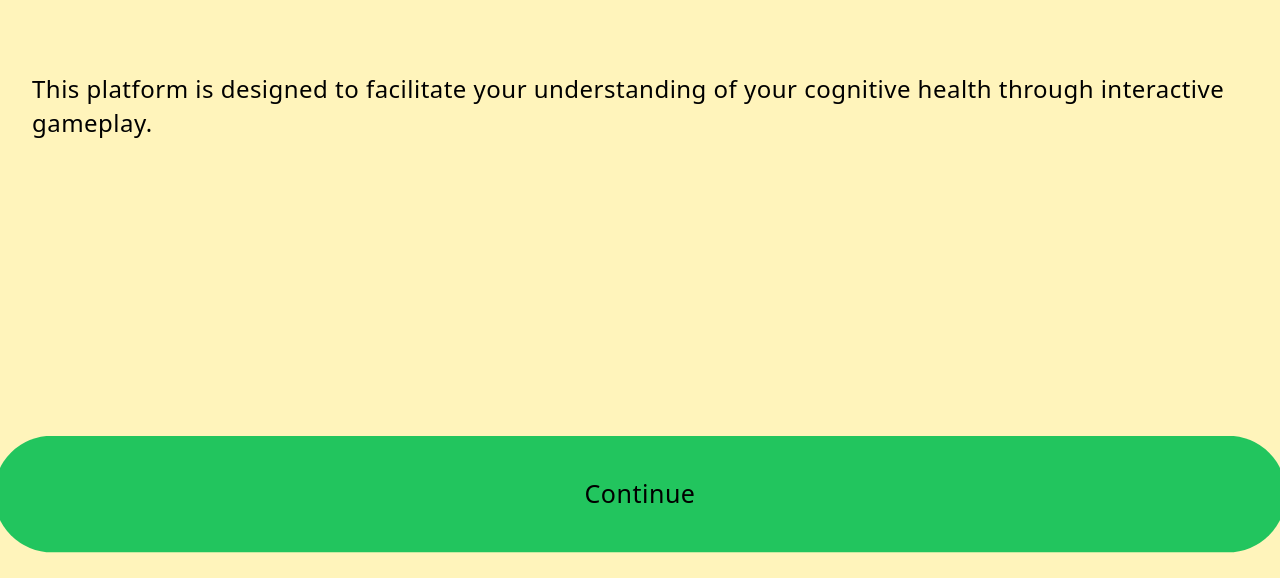
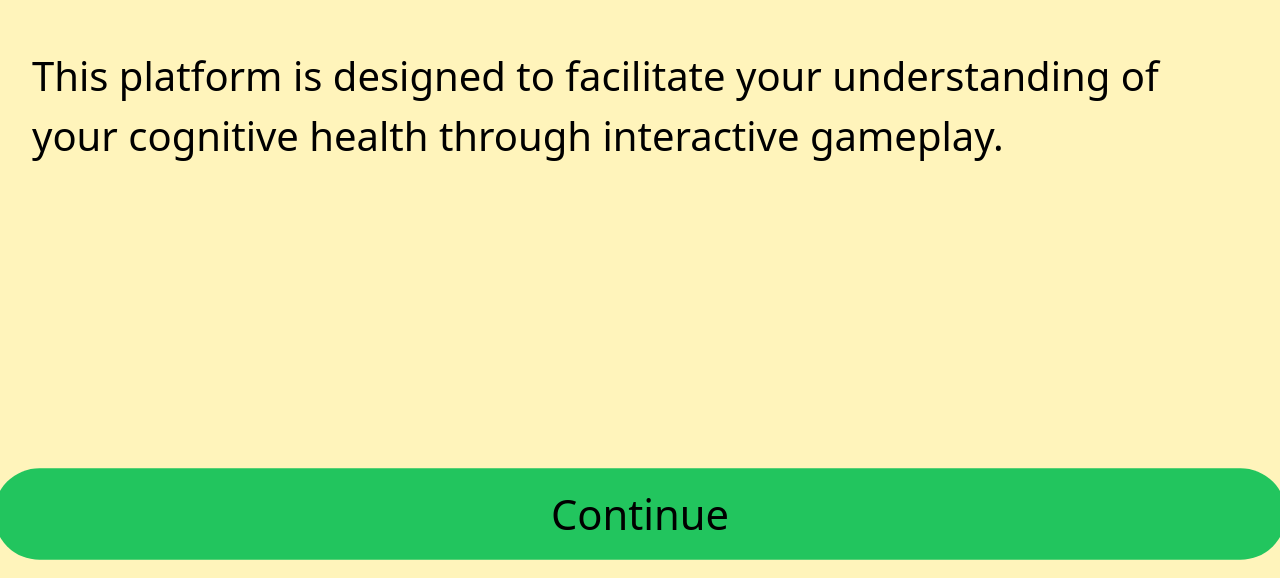
Before and after one commit to ntnon/svelte-cog, a SvelteKit app: page / in a window 1280 px wide. Shown: the part 222-800 px from the top of the page. Built offline with nearby package versions, Linux system fonts and the light colour scheme.

Commit message:
dynamic text sizes

```diff
--- a/src/app.css
+++ b/src/app.css
@@ -17,27 +17,17 @@
     src: url('/src/fonts/Horizon-updated/Horizon-updated/NEW_UPDATED_VERSION/horizon.otf') format('opentype');
 }
 
-main {
-    font-size: 1.5rem;
-    line-height: 2.1rem;
-    letter-spacing: 0.03rem;
 
-}
 
 .emoji {
     font-size: 3.75rem;
 
 }
 
-/* When the viewport is 640px or smaller */
-@media (max-width: 340px) {
-
-    main {
-        font-size: 1.2rem;
-        line-height: 2rem;
-        letter-spacing: 0.01rem;
-
-    }
+body {
+    background-color: rgb(255, 244, 187);
+    ;
+    font-size: 5vmin;
 }
 
 .nb {
@@ -59,8 +49,6 @@ main {
 }
 
 
-
-
 .dial {
     position: absolute;
     width: 3.5vh;
@@ -73,8 +61,6 @@ main {
     background-color: rgb(227 121 81 / var(--tw-bg-opacity));
 }
 
-
-
 .multiNav {
     display: flex;
     flex-direction: row;
@@ -84,13 +70,8 @@ main {
     transition: background-color 0.5s ease-in-out, color 0.2s ease-in-out, opacity 0.5s ease-in-out;
 }
 
-
-
-
 .btnClass {
-
     border-radius: 9999px;
-    padding: 2;
     transition: background-color 0.5s ease-in-out, color 0.2s ease-in-out, opacity 0.5s ease-in-out;
 }
 
@@ -104,9 +85,8 @@ main {
     transition-timing-function: ease-in-out;
 }
 
-
 .inactive {
-    opacity: 0.35;
+    opacity: 0.10;
     pointer-events: none;
     cursor: none;
 }
--- a/src/components/Stage.svelte
+++ b/src/components/Stage.svelte
@@ -15,7 +15,7 @@
 	bind:this={view}
 	class="stage absolute h-[100dvh] w-full"
 >
-	<span class="top">
+	<span class="top h-[80%]">
 		<span class="progress px-4 py-2"
 			>{#if displayRewards}
 				<RewardView />
@@ -26,30 +26,27 @@
 			{/if}
 		</span>
 
-		<span class="task flex-grow p-5 flex flex-col">
+		<span class="flex-grow p-5 flex flex-col">
 			<slot name="component" />
 			{#if $page.showReward}
 				<span class="h-full {$page.showReward ? '' : 'hideChildren'}"> <slot name="reward" /></span>
 			{/if}
 		</span>
 	</span>
-	<span class="bottom pb-2">
-		<span class="flex flex-grow center p-5"> <slot name="next" /></span>
-	</span>
+
+	<span class="bottom flex flex-grow center p-5"> <slot name="next" /></span>
 </div>
 
 <style>
 	.stage {
-		background-color: rgb(255, 244, 187);
-		display: grid;
-		grid-template-columns: 1fr;
-		grid-template-rows: 80% 20%;
-		grid-template-areas:
-			'top'
-			'bottom';
+		display: flex;
+		flex-direction: column;
+		height: 100%;
+		min-height: 375px;
 	}
 
 	.top {
+		display: sticky;
 		grid-area: top;
 		display: flex;
 		flex-direction: column;
@@ -58,13 +55,14 @@
 		grid-area: bottom;
 		display: flex;
 		flex-direction: column;
+		position: absolute; /* Position the footer absolutely */
+		bottom: 0; /* Align the footer to the bottom */
+		width: 100%;
+		height: 20dvh;
+		max-height: 8rem;
 	}
 
 	.progress {
 		grid-area: progress;
 	}
-
-	.task {
-		grid-area: task;
-	}
 </style>
--- a/src/components/pages/ClockDraw.svelte
+++ b/src/components/pages/ClockDraw.svelte
@@ -13,8 +13,10 @@
 	const page = getAppState().pageData.markers;
 
 	$: if ($page.data.every((marker) => marker.completed)) {
-		page.complete(true);
-		page.showNav();
+		if ($page.currentStage === 'task') {
+			page.complete(true);
+			page.showNav();
+		}
 	}
 </script>
 
@@ -94,7 +96,7 @@
 		<span slot="component">
 			<Dialog
 				on:complete={() => page.ready()}
-				htmlString="As the academic leaves, you see he has dropped something. <pause />   a watch."
+				htmlString="As the academic leaves, you see he has dropped something.<pause /> A watch."
 			></Dialog></span
 		>
 		<span class="multiNav" slot="next">
@@ -178,7 +180,7 @@
 				<Dialog
 					character={academic}
 					on:complete={() => page.showReward()}
-					htmlString="Whatever you did, it worked!<pause /> I thought we were toast for sure!<pause /> I want you to have this, as a memory!"
+					htmlString="Whatever you did, it worked!<pause /> I thought we were toast for sure!<pause /> I want you to have this, as a souvenir!"
 				></Dialog>
 			</span>
 			<Reward
--- a/src/components/pages/Nota.svelte
+++ b/src/components/pages/Nota.svelte
@@ -29,11 +29,11 @@
 			</p>
 		</span>
 
-		<NextStage {page} nextStage={'2'} slot="next">Continue</NextStage>
+		<NextStage {page} nextStage={'disclaimer'} slot="next">Continue</NextStage>
 	</Stage>
 {/if}
 
-{#if $page.currentStage === '2'}
+{#if $page.currentStage === 'disclaimer'}
 	<Stage>
 		<span slot="component" class=" size-full flex-col center space-y-8 p-3">
 			<p>
--- a/src/routes/+layout.svelte
+++ b/src/routes/+layout.svelte
@@ -11,5 +11,7 @@
 </svelte:head>
 
 <main>
-	<slot />
+	<body>
+		<slot />
+	</body>
 </main>
```
